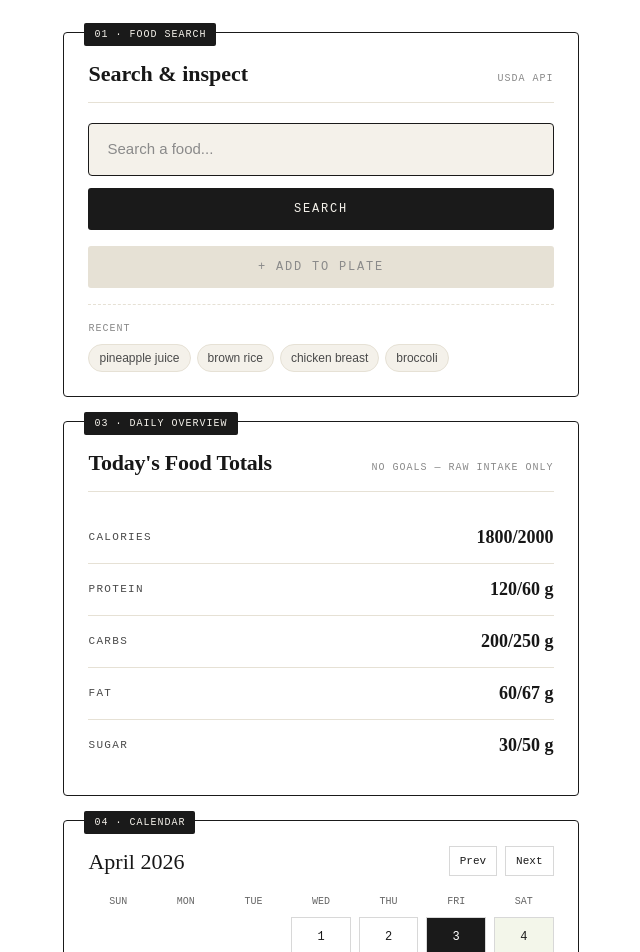
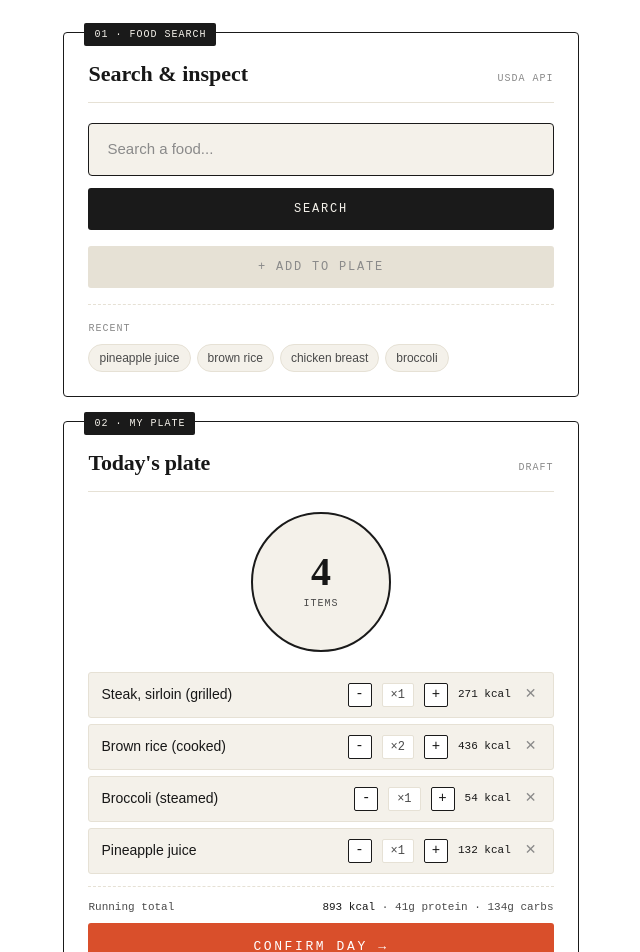
Before and after one commit to mfaruq30/Nurtri, a Next.js app in the folder nutri/: page / in a window 1280 px wide. Shown: the top 952 px of the page, without its empty margins (319-959 px from the left). Built offline with nearby package versions, Linux system fonts and the light colour scheme.

Commit message:
used mock data

```diff
--- a/nutri/app/page.tsx
+++ b/nutri/app/page.tsx
@@ -38,10 +38,42 @@ export default function Home() {
         },
     };
 
+    const mockPlateItems = [
+        {
+            name: "Steak, sirloin (grilled)",
+            qty: 1,
+            kcal: 271,
+            protein: 26,
+            carbs: 0,
+        },
+        {
+            name: "Brown rice (cooked)",
+            qty: 2,
+            kcal: 218,   // per serving
+            protein: 5,
+            carbs: 45,
+        },
+        {
+            name: "Broccoli (steamed)",
+            qty: 1,
+            kcal: 54,
+            protein: 4,
+            carbs: 11,
+        },
+        {
+            name: "Pineapple juice",
+            qty: 1,
+            kcal: 132,
+            protein: 1,
+            carbs: 33,
+        },
+    ];
+
+
     return (
         <div style={{ padding: "2rem", maxWidth: "80vw", margin: "0 auto" }}>
             <FoodSearch />
-            {/*<MyPlate />*/}
+            <MyPlate initialItems={mockPlateItems} />
             <DailyOverview totals={totals} />
             <CalendarOverview dailyData={dailyData} month={4} year={2026} />
         </div>
```
